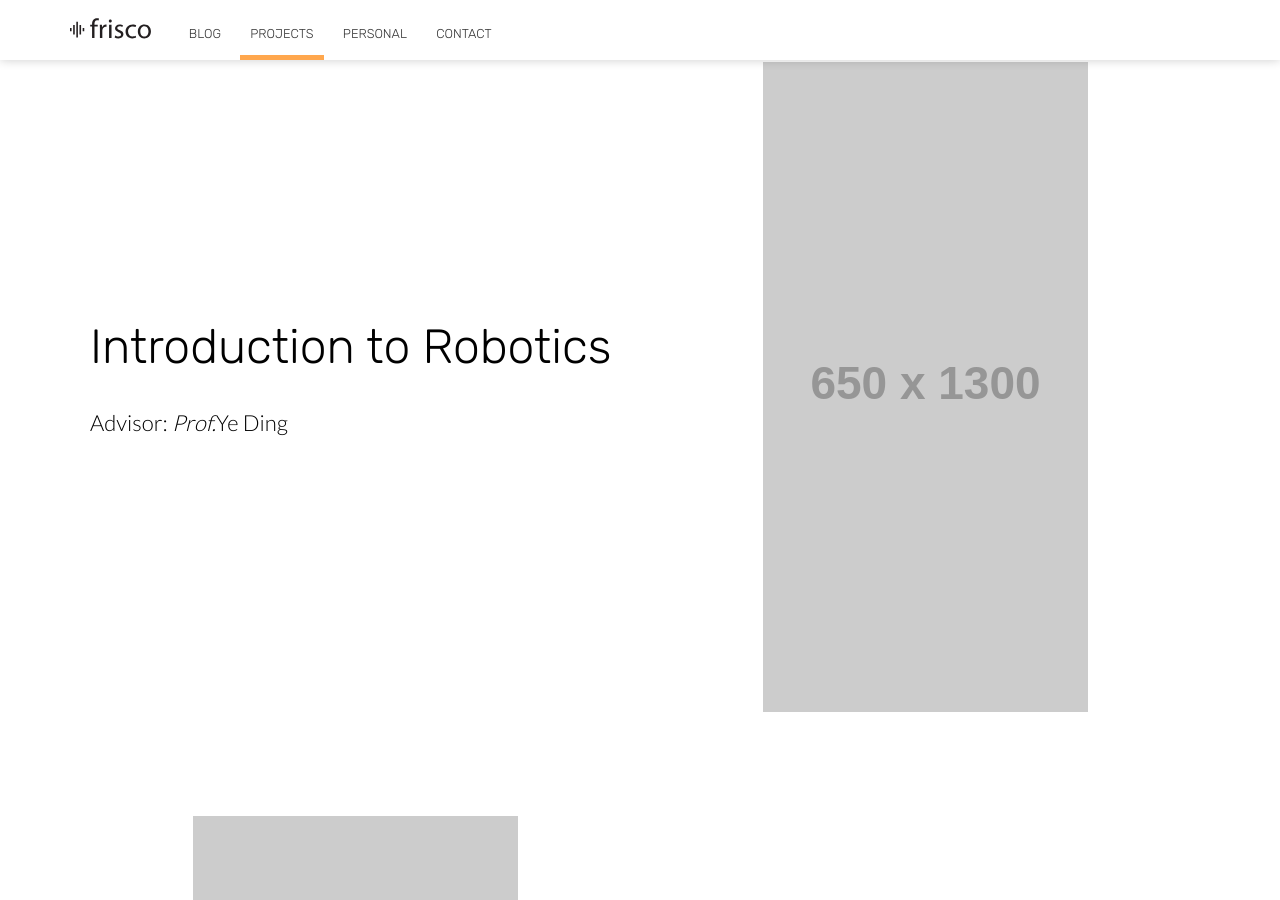
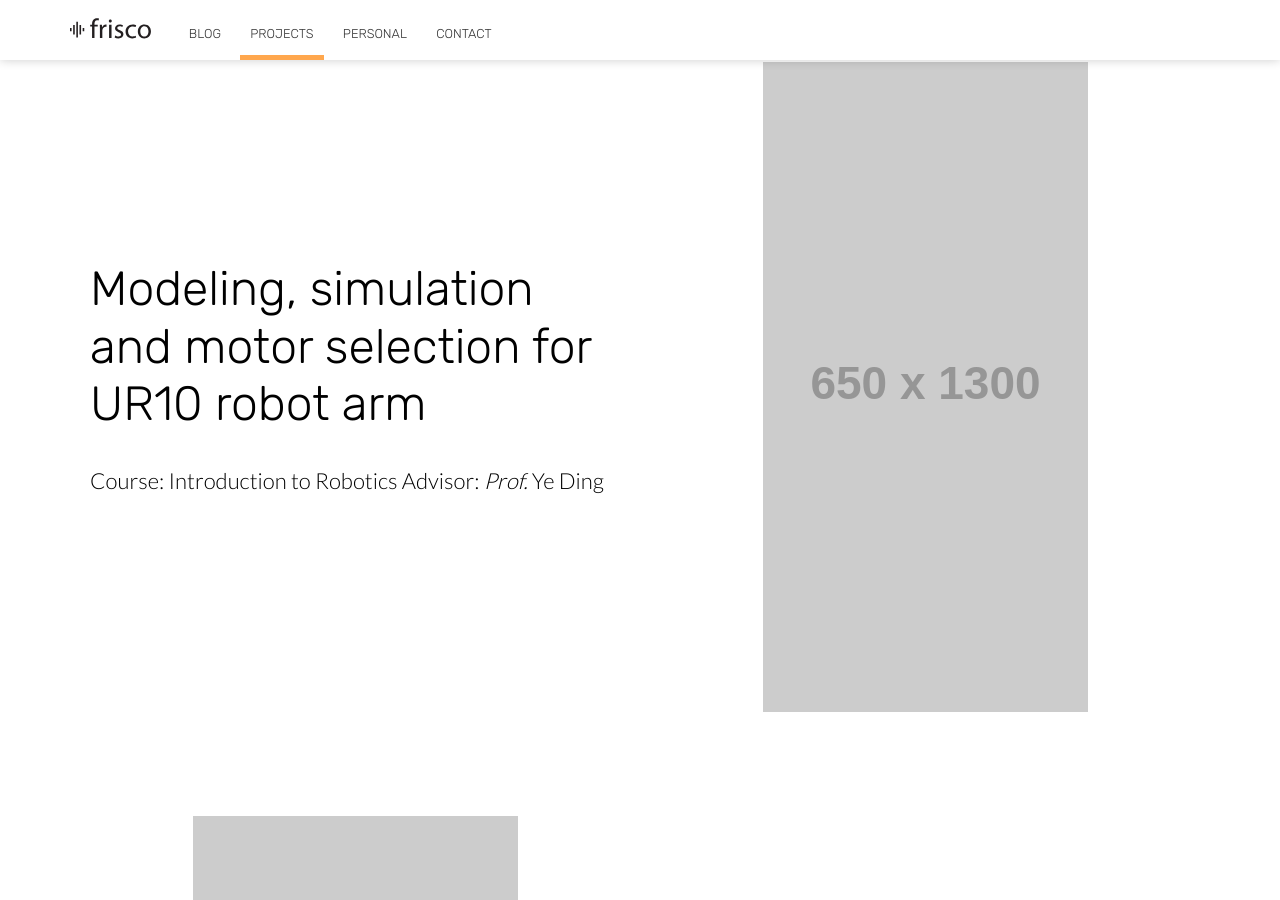
Before and after one commit to FenglongSong/fenglongsong.github.io, a Jekyll site: the page built from projects.html, in a window 1280 px wide and 900 px high, scrolled down 938 px. Built offline with Jekyll 4.4.1, drawn with Linux system fonts in a browser that asks for light colours; nearby versions of some CDN libraries; some of the changed text lies outside the part shown.

Commit message:
Update projects.html

```diff
--- a/projects.html
+++ b/projects.html
@@ -17,8 +17,8 @@ image: https://source.unsplash.com/BcoGknSqlDc/2000x1322?a=.png
 	<section class="info" id="learn-more">
 		<div class="container flex">
 			<div class="text">
-				<h2 class="editable">Introduction to Robotics</h2>
-				<p class="editable">Advisor: <i>Prof.</i>Ye Ding</p>
+				<h2 class="editable">Modeling, simulation and motor selection for UR10 robot arm</h2>
+				<p class="editable">Course: Introduction to Robotics  Advisor: <i>Prof.</i> Ye Ding</p>
 			</div>
 			<div class="image">
 				<img class="editable" src="http://placehold.it/650x1300" alt="Screenshot" />
@@ -29,8 +29,8 @@ image: https://source.unsplash.com/BcoGknSqlDc/2000x1322?a=.png
 	<section class="info">
 		<div class="container flex">
 			<div class="text">
-				<h2 class="editable">Pick your interests</h2>
-				<p class="editable">The more you tell Frisco the better it gets to know you. Frisco matches you with people who share similar interests with you.</p>
+				<h2 class="editable">Human-imitating basketball shooting robot</h2>
+				<p class="editable">Course: Design & Manufacturing 2  Advisor: <i>Asso. Prof.</i> Qinghua Liang</p>
 			</div>
 			<div class="image">
 				<img class="editable" src="http://placehold.it/650x1300" alt="Screenshot" />
```
